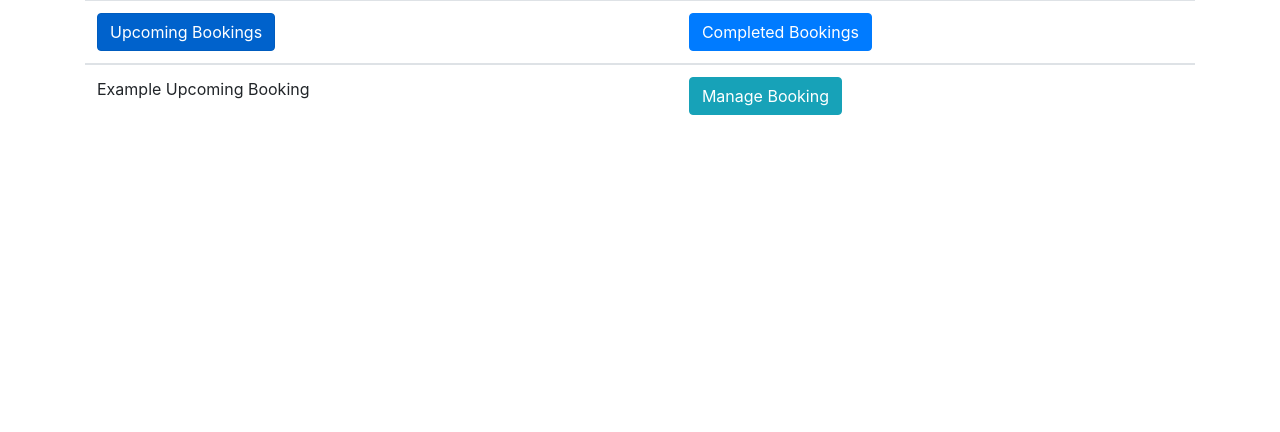
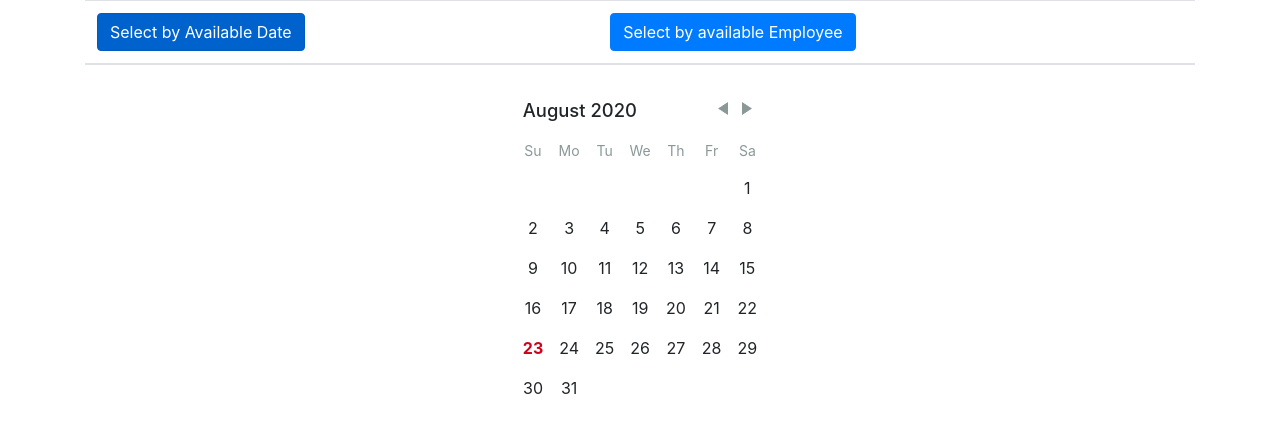
Before and after one commit to RMIT-SEPT/majorproject-6-tues-18-30-2, a React app in the folder FrontEnd/: page / in a window 1280 px wide. Shown: the top 432 px of the page. Built offline with nearby package versions, Linux system fonts and the light colour scheme.

Commit message:
calendar and example employee profile

```diff
--- a/FrontEnd/package.json
+++ b/FrontEnd/package.json
@@ -8,7 +8,7 @@
     "build": "webpack --mode production",
     "lint": "rm -rf dist && tsc --noEmit && eslint '**/*.{js,ts,tsx}' --quiet --fix",
     "test": "jest",
-    "test:watch":"jest --watch"
+    "test:watch": "jest --watch"
   },
   "repository": "https://github.com/RMIT-SEPT/majorproject-6-tues-18-30-2",
   "keywords": [],
@@ -54,6 +54,7 @@
     "history": "^4.10.1",
     "react": "^16.13.1",
     "react-bootstrap": "^1.3.0",
+    "react-day-picker": "^7.4.8",
     "react-dom": "^16.13.1",
     "react-router-dom": "^5.1.2",
     "webpack-dev-server": "^3.10.3"
--- /dev/null
+++ b/FrontEnd/src/booking/Booking.tsx
@@ -0,0 +1,89 @@
+import React, { Component } from 'react';
+import User from '../interfaces/user.interface';
+import viewStatus from '../interfaces/viewStatus.interface';
+//https://www.npmjs.com/package/react-day-picker
+import DayPicker from "react-day-picker";
+
+import "react-day-picker/lib/style.css";
+import "../index.css";
+
+class Booking extends Component<{ userId; userType }, User & viewStatus> {
+  constructor(props) {
+    super(props);
+    this.state = {
+      userId: props.userId,
+      userType: props.userType,
+      defaultView: true
+    };
+    this.calendarView = this.calendarView.bind(this);
+    this.employeeView = this.employeeView.bind(this);
+    this.getView = this.getView.bind(this);
+  }
+
+  calendarView() {
+    if (this.state.defaultView == false) {
+      this.setState({ defaultView: true });
+      this.forceUpdate();
+    }
+  }
+
+  employeeView() {
+    if (this.state.defaultView == true) {
+      this.setState({ defaultView: false });
+      this.forceUpdate();
+    }
+  }
+
+  getView() {
+    if (this.state.defaultView == true) {
+      return (
+        <div className="centre bm-4">
+          <DayPicker />
+        </div>
+      );
+    } else if (this.state.defaultView == false) {
+      return (
+        <table>
+          <tbody>
+            <tr>
+              <td>Example Employee Profile</td>
+              <td>
+                <button type='button' className='btn btn-info'>
+                  View Employee Info
+                </button>
+              </td>
+            </tr>
+          </tbody>
+        </table>
+      );
+    } else {
+      return <div className='container'> An unexpected error has occured please refresh the page.</div>;
+    }
+  }
+
+  render() {
+    return (
+      <div className='container'>
+        <table className='table'>
+          <thead>
+            <tr>
+              <th>
+                <button type='button' className='btn btn-primary active' onClick={this.calendarView}>
+                  Select by Available Date
+                </button>
+              </th>
+
+              <th>
+                <button type='button' className='btn btn-primary' onClick={this.employeeView}>
+                  Select by available Employee
+                </button>
+              </th>
+            </tr>
+          </thead>
+          </table>
+          {this.getView()}
+      </div>
+    );
+  }
+}
+export default Booking;
--- /dev/null
+++ b/FrontEnd/src/index.css
@@ -0,0 +1,3 @@
+.centre{
+    text-align: center;
+}
--- a/FrontEnd/src/index.tsx
+++ b/FrontEnd/src/index.tsx
@@ -2,6 +2,6 @@ import React from 'react';
 import ReactDOM from 'react-dom';
 import "bootstrap/dist/css/bootstrap.min.css";
 
-import Dashboard from "./dashboard/Dashboard";
+import Booking from "./booking/Booking";
 
-ReactDOM.render(<Dashboard userId={"u1"} userType={3} />, document.getElementById('root'));
+ReactDOM.render(<Booking userId={"u1"} userType={3} />, document.getElementById('root'));
--- /dev/null
+++ b/FrontEnd/src/interfaces/viewStatus.interface.ts
@@ -0,0 +1,5 @@
+interface viewStatus {
+    defaultView: boolean;
+  }
+
+export default viewStatus
```
Also changed, not shown: FrontEnd/src/dashboard/Dashboard.tsx (+2 -5 lines).
